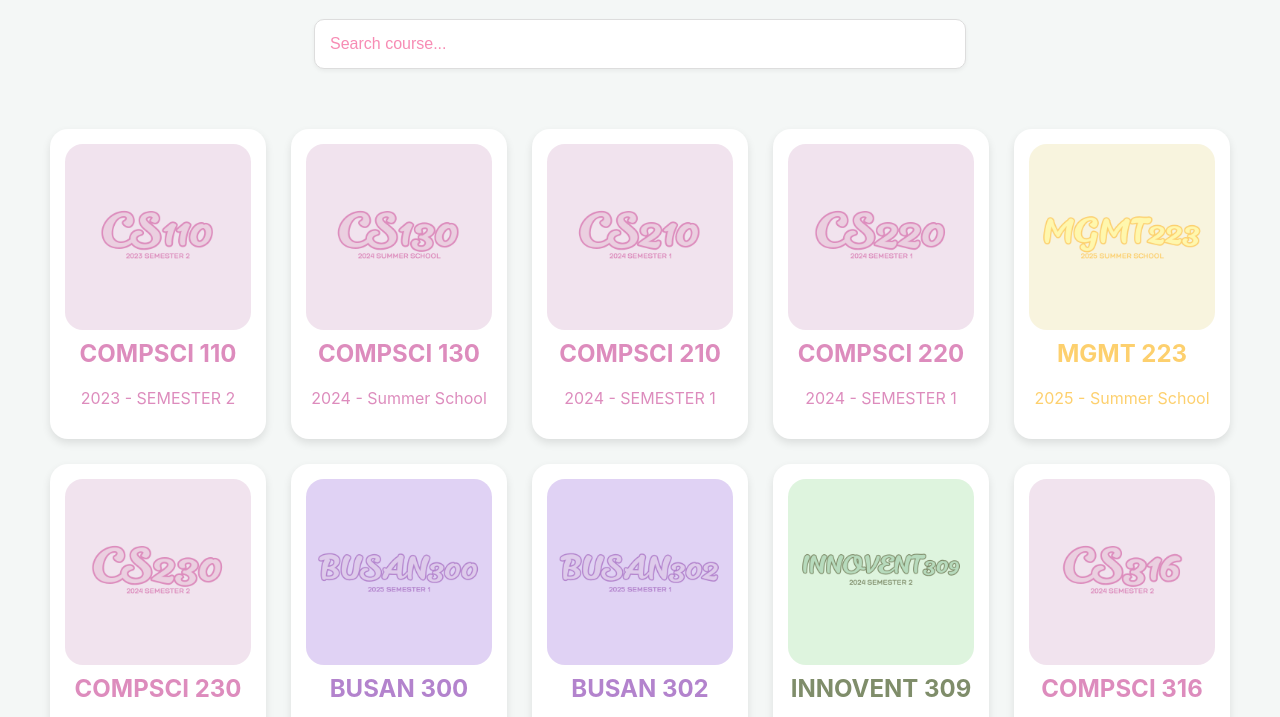
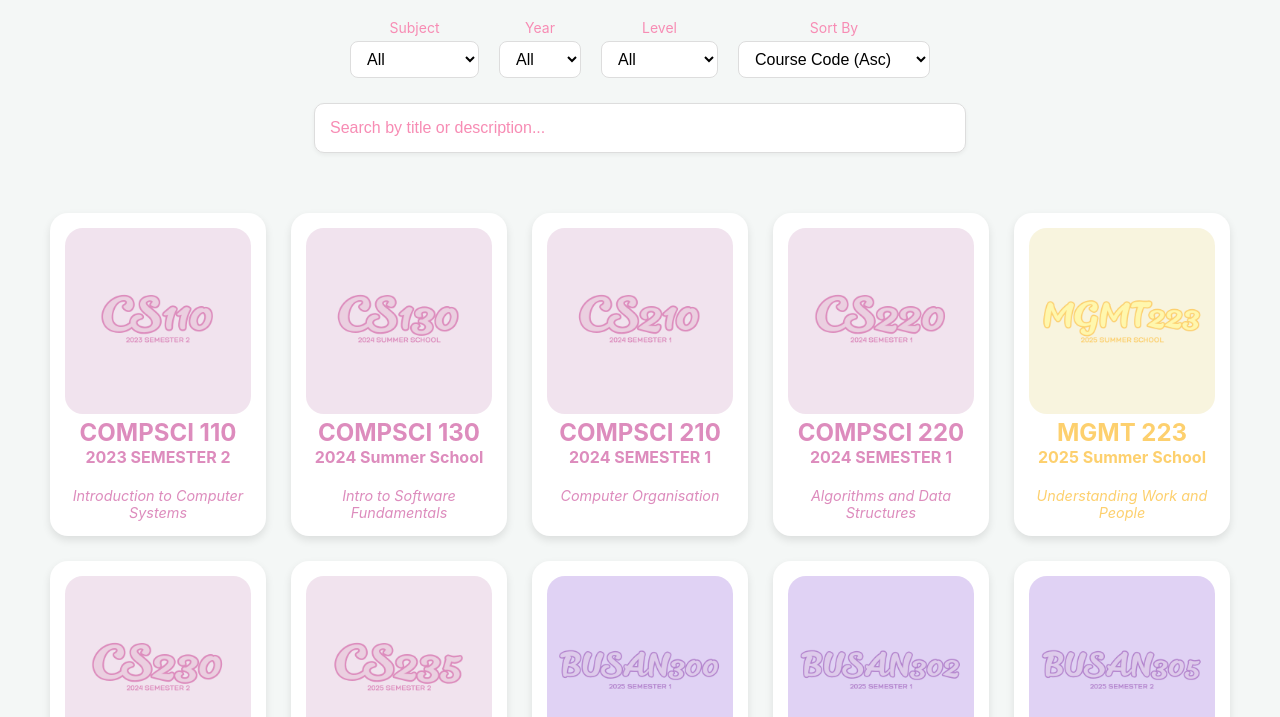
Before and after one commit to yeungbriannaj/bris-university-notes, a plain HTML site: page index.html in a window 1280 px wide. Shown: the part 83-800 px from the top of the page. Drawn offline with Linux system fonts and the light colour scheme.

Commit message:
Implementating Filtering and Sorting options

```diff
--- a/data.json
+++ b/data.json
@@ -207,7 +207,7 @@
         "description": "Simulation Modelling",
         "year": 2025,
         "semester_num": 2,
-        "category": "compsci",
+        "category": "busan",
         "image": "images/BUSAN305.png",
         "documents": []
     }
--- a/index.html
+++ b/index.html
@@ -10,8 +10,53 @@
 
     <header>
         <h1>Bri's University Notes</h1>
-        <input type="text" id="searchInput" placeholder="Search course...">
-        </header>
+
+        <div id="filter-controls">
+            <div class="control-group">
+                <label for="subject-filter">Subject</label>
+                <select id="subject-filter">
+                    <option value="all">All</option>
+                    <option value="compsci">COMPSCI</option>
+                    <option value="stats">STATS</option>
+                    <option value="busan">BUSAN</option>
+                    <option value="mgmt">MGMT</option>
+                    <option value="innovent">INNOVENT</option>
+                </select>
+            </div>
+
+            <div class="control-group">
+                <label for="year-filter">Year</label>
+                <select id="year-filter">
+                    <option value="all">All</option>
+                    <option value="2025">2025</option>
+                    <option value="2024">2024</option>
+                    <option value="2023">2023</option>
+                </select>
+            </div>
+
+            <div class="control-group">
+                <label for="level-filter">Level</label>
+                <select id="level-filter">
+                    <option value="all">All</option>
+                    <option value="100">100-Level</option>
+                    <option value="200">200-Level</option>
+                    <option value="300">300-Level</option>
+                </select>
+            </div>
+
+            <div class="control-group">
+                <label for="sort-by">Sort By</label>
+                <select id="sort-by">
+                    <option value="id_asc">Course Code (Asc)</option>
+                    <option value="id_desc">Course Code (Desc)</option>
+                    <option value="year_desc">Year (Newest First)</option>
+                    <option value="year_asc">Year (Oldest First)</option>
+                </select>
+            </div>
+        </div>
+
+        <input type="text" id="searchInput" placeholder="Search by title or description...">
+    </header>
 
     <main id="card-container">
     </main>
--- a/script.js
+++ b/script.js
@@ -1,16 +1,78 @@
 document.addEventListener('DOMContentLoaded', () => {
+
+    // --- 1. GET ALL THE DOM ELEMENTS ---
     const cardContainer = document.getElementById('card-container');
+    const searchInput = document.getElementById('searchInput');
+    const subjectFilter = document.getElementById('subject-filter');
+    const yearFilter = document.getElementById('year-filter');
+    const levelFilter = document.getElementById('level-filter');
+    const sortBy = document.getElementById('sort-by');
+    let allCourses = []; // This will store our master list of courses
 
-    // Fetch the course data from data.JSON
-    fetch('data.json')
-        .then(response => {
-            return response.json();
-        })
-        .then(courses => {
+    // --- 2. THE MASTER FUNCTION TO APPLY FILTERS AND SORT ---
+    function applyFiltersAndSort() {
+        // Get the current values from all the controls
+        const searchTerm = searchInput.value.toLowerCase();
+        const selectedSubject = subjectFilter.value;
+        const selectedYear = yearFilter.value;
+        const selectedLevel = levelFilter.value;
+        const sortValue = sortBy.value;
 
-            // Loop through each course in array
-            courses.forEach(course => {
-                // For each course, create the HTML string for its card.
+        // Start with the full list of courses
+        let filteredCourses = allCourses;
+
+        // --- FILTERING LOGIC ---
+        // Filter by Search Term (Title or Description)
+        if (searchTerm) {
+            filteredCourses = filteredCourses.filter(course =>
+                course.title.toLowerCase().includes(searchTerm) ||
+                course.description.toLowerCase().includes(searchTerm)
+            );
+        }
+        // Filter by Subject
+        if (selectedSubject !== 'all') {
+            filteredCourses = filteredCourses.filter(course => course.category === selectedSubject);
+        }
+        // Filter by Year
+        if (selectedYear !== 'all') {
+            filteredCourses = filteredCourses.filter(course => course.year.toString() === selectedYear);
+        }
+        // Filter by Level (e.g., 100, 200, 300)
+        if (selectedLevel !== 'all') {
+            filteredCourses = filteredCourses.filter(course =>
+                Math.floor(parseInt(course.id) / 100) * 100 === parseInt(selectedLevel)
+            );
+        }
+
+        // --- SORTING LOGIC ---
+        // The .sort() method modifies the array in place
+        filteredCourses.sort((a, b) => {
+            if (sortValue === 'id_asc') {
+                return parseInt(a.id) - parseInt(b.id);
+            } else if (sortValue === 'id_desc') {
+                return parseInt(b.id) - parseInt(a.id);
+            } else if (sortValue === 'year_desc') {
+                // For year, also sort by semester as a secondary factor
+                if (b.year !== a.year) {
+                    return b.year - a.year;
+                }
+                return b.semester_num - a.semester_num;
+            } else if (sortValue === 'year_asc') {
+                if (a.year !== b.year) {
+                    return a.year - b.year;
+                }
+                return a.semester_num - b.semester_num;
+            }
+        });
+
+        // Finally, render the filtered and sorted cards
+        renderCards(filteredCourses);
+    }
+
+    // --- 3. RENDER CARDS FUNCTION ---
+    function renderCards(coursesToRender) {
+        cardContainer.innerHTML = ''; // Clear existing cards
+        coursesToRender.forEach(course => {
             const cardHTML = `
                 <div class="course-card" data-category="${course.category}">
                     <a href="courses/course.html?id=${course.id}">
@@ -18,17 +80,30 @@ document.addEventListener('DOMContentLoaded', () => {
                     </a>
                     <a href="courses/course.html?id=${course.id}">
                         <h2>${course.title}</h2>
-                            <p>${course.year} - ${course.semester_num === 0 ? 'Summer School' : 'SEMESTER ' + course.semester_num}</p>
+                        <p><strong>${course.year} ${course.semester_num === 0 ? 'Summer School' : 'SEMESTER ' + course.semester_num}</strong></p><br>
+                        <p class="card-description">${course.description}</p>
+
                     </a>
                 </div>
             `;
-
-                // Insert newly created HTML for this card into the container
             cardContainer.innerHTML += cardHTML;
         });
+    }
+
+    // --- 4. FETCH DATA AND INITIALIZE ---
+    fetch('data.json')
+        .then(response => response.json())
+        .then(courses => {
+            allCourses = courses; // Store the master list
+            applyFiltersAndSort(); // Perform an initial render
         })
-        .catch(error => {
-            console.error('Error fetching or parsing course data:', error);
-            cardContainer.innerHTML = '<p>Sorry, we could not load the course data at this time.</p>';
+        .catch(error => console.error('Error fetching course data:', error));
+
+    // --- 5. ADD EVENT LISTENERS ---
+    // Add listeners to all controls to re-run the filter function on any change
+    searchInput.addEventListener('keyup', applyFiltersAndSort);
+    subjectFilter.addEventListener('change', applyFiltersAndSort);
+    yearFilter.addEventListener('change', applyFiltersAndSort);
+    levelFilter.addEventListener('change', applyFiltersAndSort);
+    sortBy.addEventListener('change', applyFiltersAndSort);
 });
-});
--- a/style.css
+++ b/style.css
@@ -65,9 +65,19 @@ main {
     border-radius: 18px;
 }
 
-.course-card h2, p {
-    color: #F78CB4;
-    margin-top: 5px;
+.course-card h2{
+    margin: 0;
+    padding: 0;
+}
+.course-card p {
+    margin: 0;
+    padding: 0;
+
+}
+
+.card-description {
+    font-style: italic;
+    font-size: 0.9rem;
 }
 
 #searchInput {
@@ -159,3 +169,32 @@ main {
 .document-button:hover {
     background-color: #555;
 }
+
+
+#filter-controls {
+    display: flex;
+    justify-content: center;
+    gap: 20px;
+    margin-bottom: 25px;
+    flex-wrap: wrap;
+}
+
+.control-group {
+    display: flex;
+    flex-direction: column;
+    align-items: center;
+}
+
+.control-group label {
+    font-size: 14px;
+    margin-bottom: 5px;
+}
+
+.control-group select {
+    padding: 8px 12px;
+    border: 1px solid #ddd;
+    border-radius: 8px;
+    background-color: white;
+    font-size: 16px;
+    cursor: pointer;
+}
```
Lines whose indentation alone changed are shown as unchanged.
